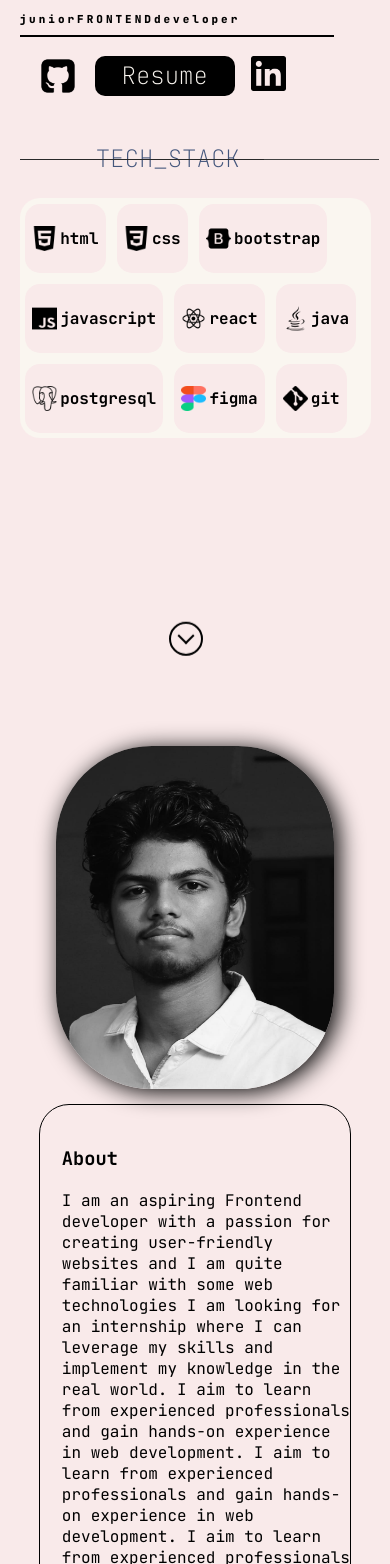
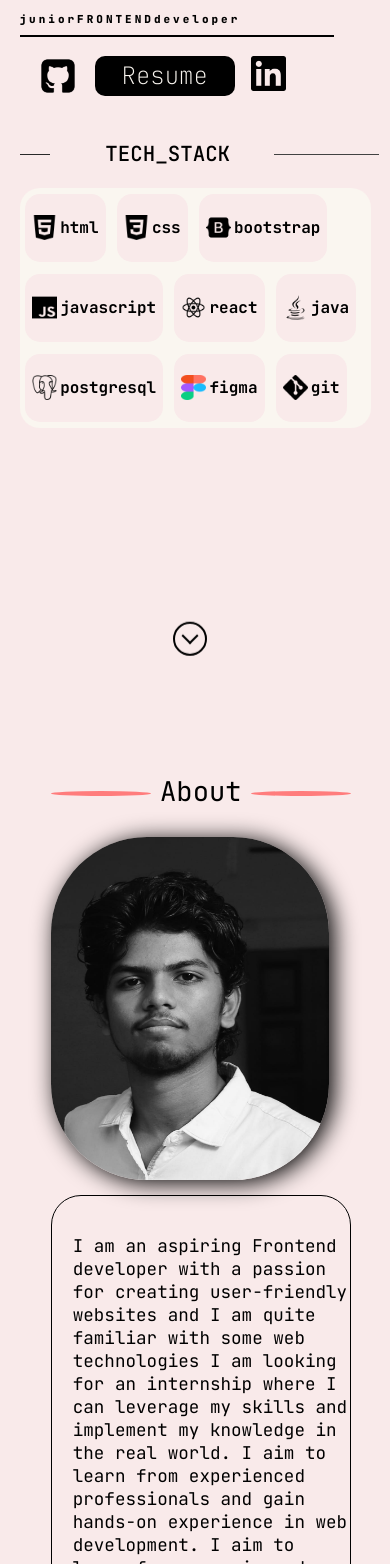
Before and after one commit to B-a-l-aj-i/portfolio, a React (Create React App) app: page / in a window 390 px wide. Shown: the part 164-1728 px from the top of the page. Built offline with nearby package versions, Linux system fonts and the light colour scheme.

Commit message:
almost completed

```diff
--- a/src/components/navbar/About/About.js
+++ b/src/components/navbar/About/About.js
@@ -4,9 +4,10 @@ import "./about.css"
 function About(){
 
     return(
-        <div id="about" className="abt">
+        <section className="abt">
+            <center><p className="p" >About</p></center>
+            <div id="about">
             <article className="content">
-            <h3>About</h3>
             <p>I am an aspiring Frontend developer with a passion for creating user-friendly websites and I am
             quite familiar with some web technologies I am looking for an internship where I can leverage my
             skills and implement my knowledge in the real world. I aim to learn from experienced
@@ -18,7 +19,8 @@ function About(){
             <aside className="dp">
                 <img className="pic" src={pic} alt="pic"/>
             </aside>
-        </div>
+            </div>
+        </section>
     )
 }
 
--- a/src/components/navbar/About/about.css
+++ b/src/components/navbar/About/about.css
@@ -2,14 +2,18 @@
 .abt{
     position:absolute;
     top:90%;
-    right:5%;
-    max-width:80%;
-    padding-top:5%;
+    left:13%;
+    max-width:79%;
+    padding-top:5% ;
+}
+
+#about{
+    gap: 10px;
     display:grid;
     grid-template-columns: 1fr 330px;
-    gap: 10px;
 }
 .content{
+    font-size: 1.1rem;
     padding:7%;
     padding-right: 0;
     border: 1px solid black;
@@ -25,15 +29,16 @@
 
 @media screen and (max-width:750px) {
 
+    #about{
+        gap: 10px;
+        display: flex;
+        flex-direction: column-reverse;
+    }
     .abt{
     position: absolute;
     top:100%;
     right:10%;
     padding-top:17%;
-    display:flex;
-    flex-direction:column-reverse;
-    flex-wrap: wrap;
-    align-items: center;
     }
     .pic{
         max-width:100%;
--- a/src/components/navbar/Navbar.css
+++ b/src/components/navbar/Navbar.css
@@ -1,13 +1,13 @@
 
  body{
-    padding-left:17%;
+    padding-left:15%;
     padding-top:70px;
     background-color: #fae9d7;
     padding-bottom:3000px;
   }
 .navBar{
     position: fixed;
-    top: 0%;
+    top:2%;
     z-index: 9999;
     display: flex;
     padding: 12px;
--- a/src/components/navbar/ani.css
+++ b/src/components/navbar/ani.css
@@ -2,7 +2,7 @@
 
 .box{
     position:absolute;
-    right:48%;
+    right:47%;
     bottom:4%;
     width: 30px;
     height:30px;
@@ -15,10 +15,10 @@
     cursor: pointer;
 }
 
-.box::after {
+.box:after {
     transform: translateX(9px) translateY(6px) rotate(-45deg);
      display: block;
-    width:10px;
+    width:10px !important;
     height: 10px;
     content: "";
     border: 2px solid black;
--- a/src/components/navbar/home/Home.css
+++ b/src/components/navbar/home/Home.css
@@ -3,7 +3,7 @@
     position:absolute;
     padding-top:10%;
     top: 0%;
-    left: 20%;
+    left: 19%;
     display: grid;
     gap: 60px;
 }
@@ -68,18 +68,17 @@
 
     }
 
-
     .heading:before{
-        content:" ";
+        content:"";
         display: block;
         height:1px;
         background: rgb(41, 41, 41);
         position: absolute;
         top:50%;
-        left:10%;
+        left: 10%;
       }
     .heading:after{
-        content:" ";
+        content:"";
         height:1px;
         background: rgb(66, 66, 66);
         display: block;
@@ -87,9 +86,8 @@
         top:50%;
         right:10%;
       }
-.heading:after,
-::before{
-    animation: tech  2s  alternate forwards;
+.heading:before,:after{
+    animation: tech  2s  linear forwards;
 }
   @keyframes tech{
     from{
@@ -110,9 +108,6 @@
     }
 
   }
-
-
-
   .techimages img{
     width: 30px;
     height:30px;
@@ -215,7 +210,9 @@
 
     }
     .heading{
-        font-size: 1.5rem;
+        font-size: 1.3rem;
+        font-weight:500;
+        color: #000;
     }
     .heading::after{
         right:-7%;
@@ -226,7 +223,7 @@
         from{
             width: 0;
         }to{
-            width:115px;
+            width:105px;
         }
       }
     @keyframes border {
--- a/src/components/navbar/home/Home.js
+++ b/src/components/navbar/home/Home.js
@@ -43,8 +43,7 @@ function Home(){
 </section>
 
 <section className="techstack">
-<p className="heading">TECH_STACK </p>
-
+<center><p className="heading">TECH_STACK </p> </center>
 <main className="techimages">
 <figure  className="logos">
 
--- a/src/components/navbar/projects/project.css
+++ b/src/components/navbar/projects/project.css
@@ -4,16 +4,15 @@
     flex-wrap: wrap;
     padding-top:5%;
     position: absolute;
-    top: 150%;
-    max-width:70%;
-    min-height:300px;
-
+    top: 160%;
+    max-width:75%;
 }
 .p{
     position: relative;
     font-size:1.7rem;
+    margin-right: 0;
 }
-.p::after{
+.p:after{
     content: "";
     height: 5px;
     background-color: rgb(255, 124, 124);
@@ -23,7 +22,7 @@
     left:0%;
     border-radius: 50%;
 }
-.p::before{
+.p:before{
     content: "";
     height: 5px;
     background-color:rgb(255, 124, 124);
@@ -35,19 +34,19 @@
 }
 
 .p:after,
-::before{
+:before{
     animation: teh  2s linear forwards;
 }
   @keyframes teh{
     from{
         width: 0;
     }to{
-        width: 350px;
+        width: 750px;
     }
   }
 
 .allcards{
-    padding:2%;
+    padding:5%;
     min-height: 300px;
     border: 1px solid rgb(70, 70, 70);
     border-radius:20px;
@@ -111,4 +110,11 @@
         .allcards{
             padding:5%;
         }
+        @keyframes teh{
+            from{
+                width: 0;
+            }to{
+                width:100px;
+            }
+          }
 }
```
